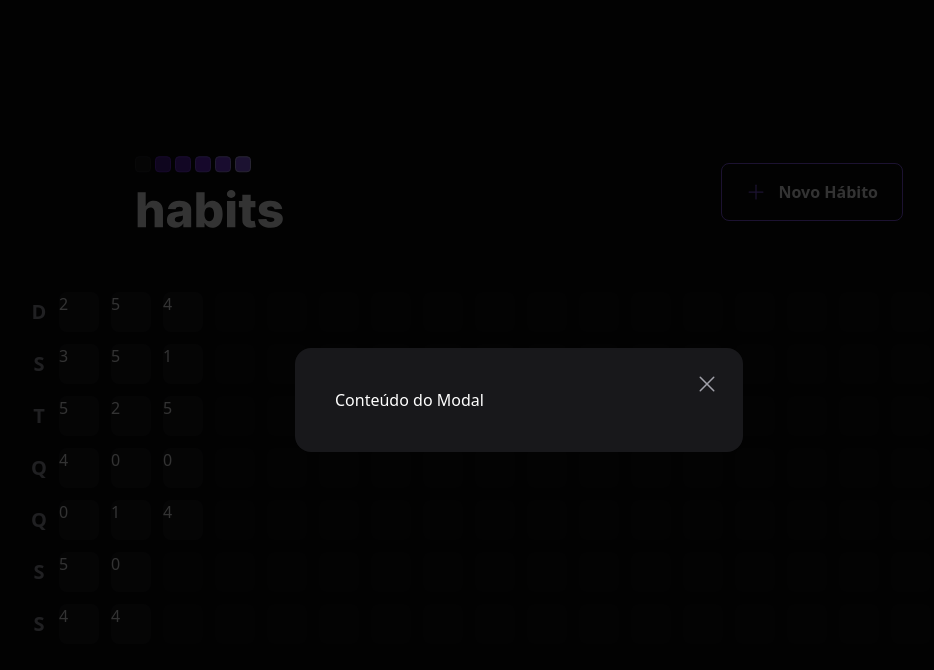
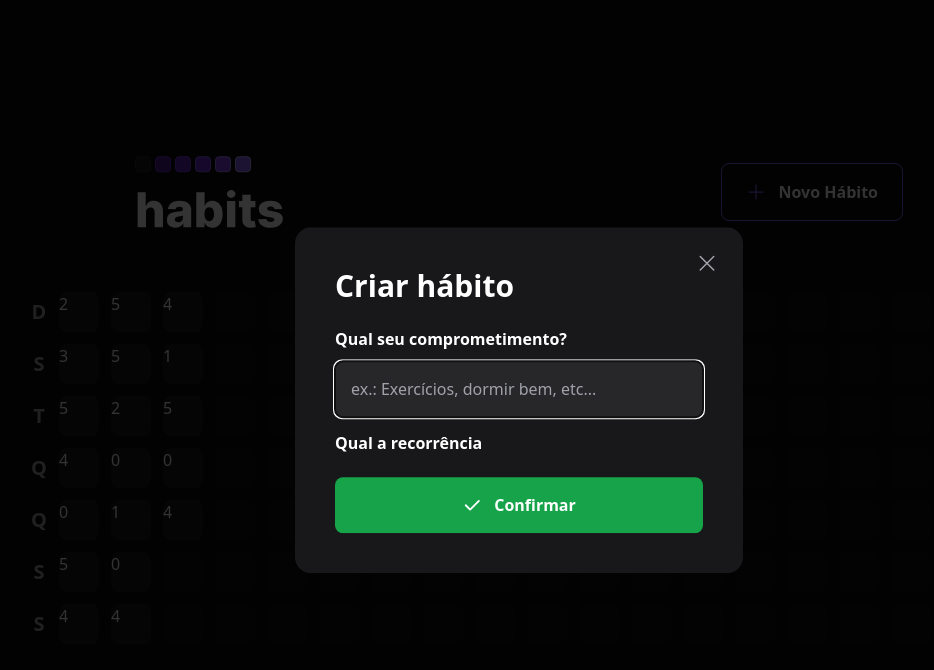
Before and after one commit to MarllonCampos/nlw-setup-ignite-2023-front, a React (Vite) app: page / in a window 1280 px wide. Both pictures are taken after a click on the button "Novo Hábito". Shown: the top 670 px of the page, without its empty margins (121-1055 px from the left). Built offline with nearby package versions, Linux system fonts and the light colour scheme.

Commit message:
feat: create newHabitForm component and imported it on header

```diff
--- a/src/components/Header.tsx
+++ b/src/components/Header.tsx
@@ -2,6 +2,7 @@ import { Plus, X } from "phosphor-react";
 import { useState } from "react";
 import * as Dialog from "@radix-ui/react-dialog";
 import logoImage from "../assets/logoImage.svg";
+import NewHabitForm from "./NewHabitForm";
 
 export const Header = () => {
   return (
@@ -23,7 +24,10 @@ export const Header = () => {
             <Dialog.Close className="absolute right-6 top-6 text-zinc-400 hover:text-zinc-200">
               <X size={24} aria-label="" />
             </Dialog.Close>
-            Conteúdo do Modal
+
+            <Dialog.Title className="text-3xl leading-tight font-extrabold">Criar hábito</Dialog.Title>
+
+            <NewHabitForm />
           </Dialog.Content>
         </Dialog.Portal>
       </Dialog.Root>
--- /dev/null
+++ b/src/components/NewHabitForm.tsx
@@ -0,0 +1,35 @@
+import { Check } from "phosphor-react";
+import React from "react";
+
+const NewHabitForm = () => {
+  return (
+    <form className="w-full flex flex-col mt-6">
+      <label htmlFor="title" className="font-semibold leading-tight">
+        Qual seu comprometimento?
+      </label>
+
+      <input
+        type="text"
+        name="title"
+        id="title"
+        placeholder="ex.: Exercícios, dormir bem, etc..."
+        autoFocus
+        className="p-4 rounded-lg mt-3 bg-zinc-800 text-white placeholder:text-zinc-400"
+      />
+
+      <label htmlFor="" className="font-semibold leading-tight mt-4">
+        Qual a recorrência
+      </label>
+
+      <button
+        type="submit"
+        className="mt-6 rounded-lg p-4 flex items-center justify-center gap-3 font-semibold bg-green-600 hover:bg-green-500"
+      >
+        <Check size={20} weight="bold" />
+        Confirmar
+      </button>
+    </form>
+  );
+};
+
+export default NewHabitForm;
```
